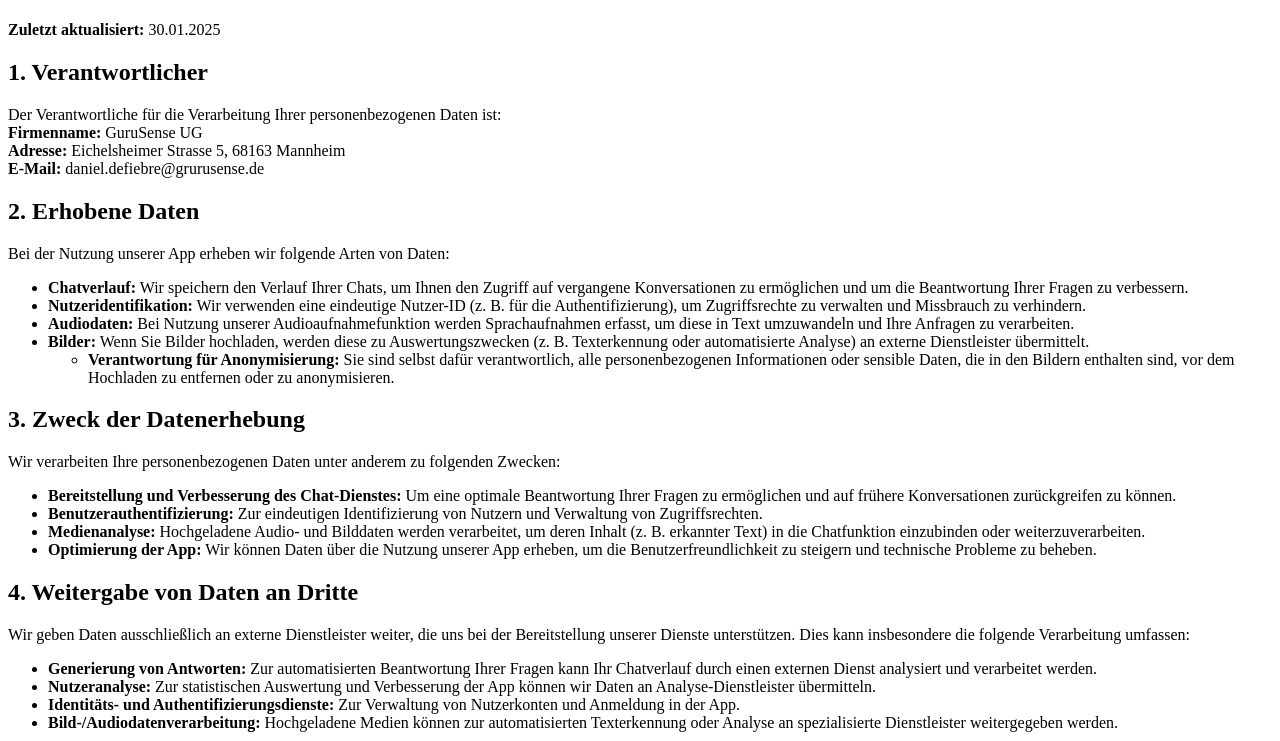
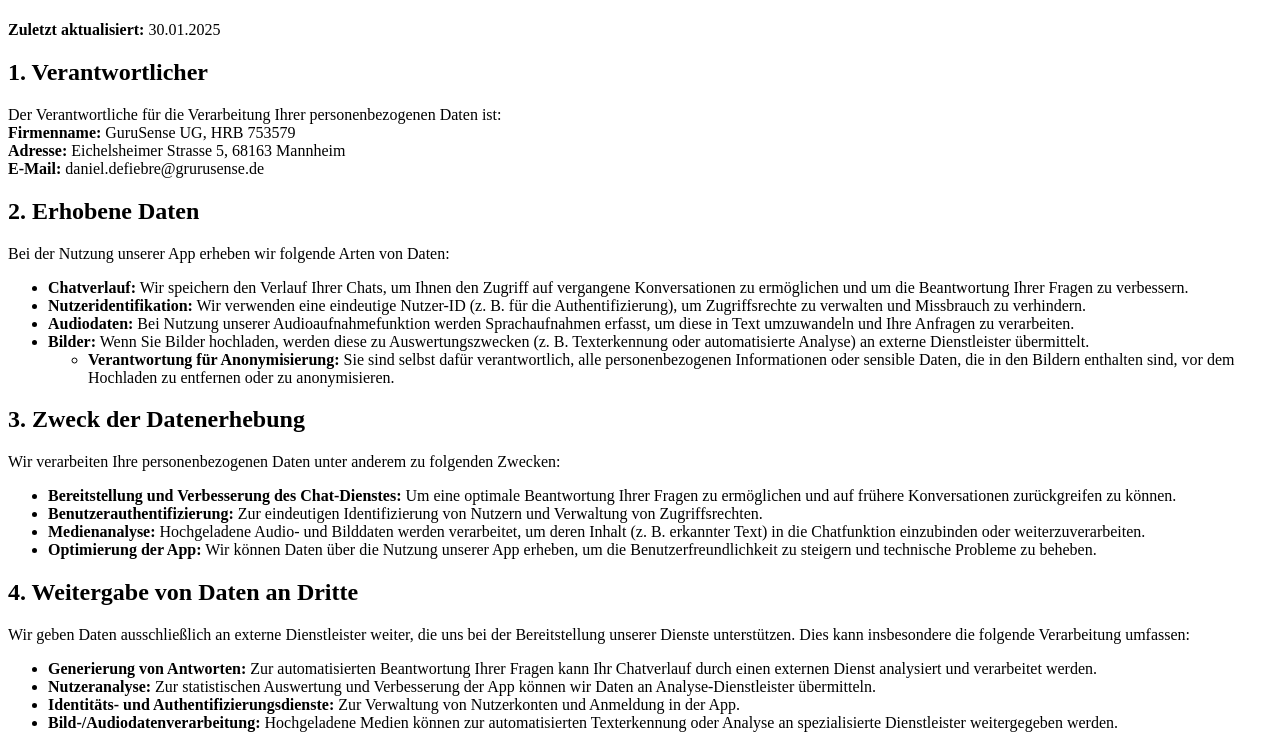
Before and after one commit to DDefiebre/privacyPolicy, a plain HTML site: page index.html in a window 1280 px wide. Shown: the part 59-800 px from the top of the page. Drawn offline with Linux system fonts and the light colour scheme.

Commit message:
Update index.html

```diff
--- a/index.html
+++ b/index.html
@@ -12,7 +12,7 @@
 <h2>1. Verantwortlicher</h2>
 <p>
     Der Verantwortliche für die Verarbeitung Ihrer personenbezogenen Daten ist:<br>
-    <strong>Firmenname:</strong> GuruSense UG<br>
+    <strong>Firmenname:</strong> GuruSense UG, HRB 753579<br>
     <strong>Adresse:</strong> Eichelsheimer Strasse 5, 68163 Mannheim<br>
     <strong>E-Mail:</strong> daniel.defiebre@grurusense.de
 </p>
```
